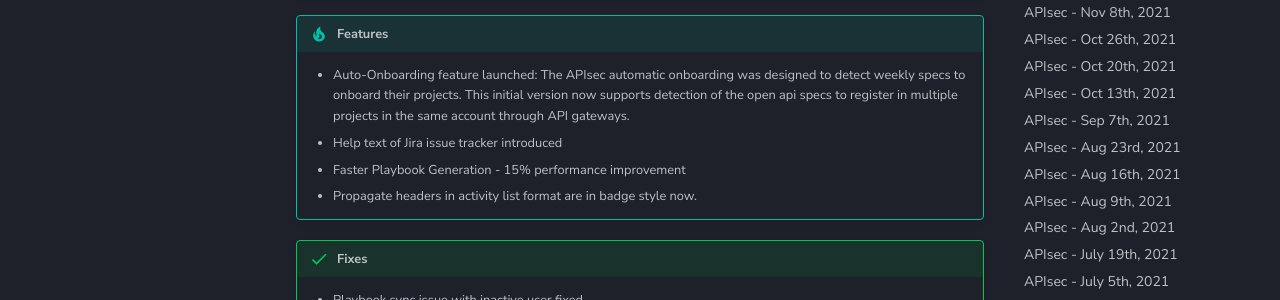
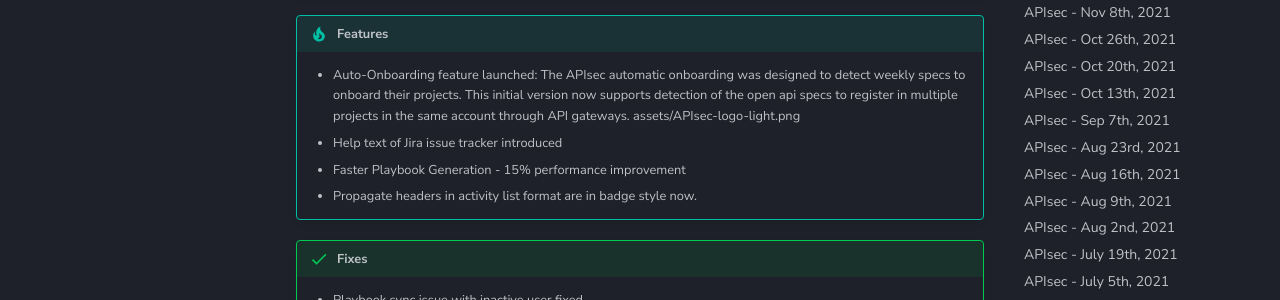
Before and after one commit to apisec-inc/releases, an MkDocs documentation site: the page built from docs/index.md, in a window 1280 px wide and 900 px high. Shown: the part 470-770 px from the top of the window. Built offline with MkDocs 1.6.1 and Material for MkDocs 9.7.7, drawn with Linux system fonts in a browser that asks for light colours.

Commit message:
Update index.md

```diff
--- a/docs/index.md
+++ b/docs/index.md
@@ -17,6 +17,7 @@
 !!! tip "Features"
 
 	- Auto-Onboarding feature launched: The APIsec automatic onboarding was designed to detect weekly specs to onboard their projects. This initial version now supports detection of the open api specs to register in multiple projects in the same account through API gateways.
+	assets/APIsec-logo-light.png
 	- Help text of Jira issue tracker introduced
 	- Faster Playbook Generation - 15% performance improvement
 	- Propagate headers in activity list format are in badge style now.
```
